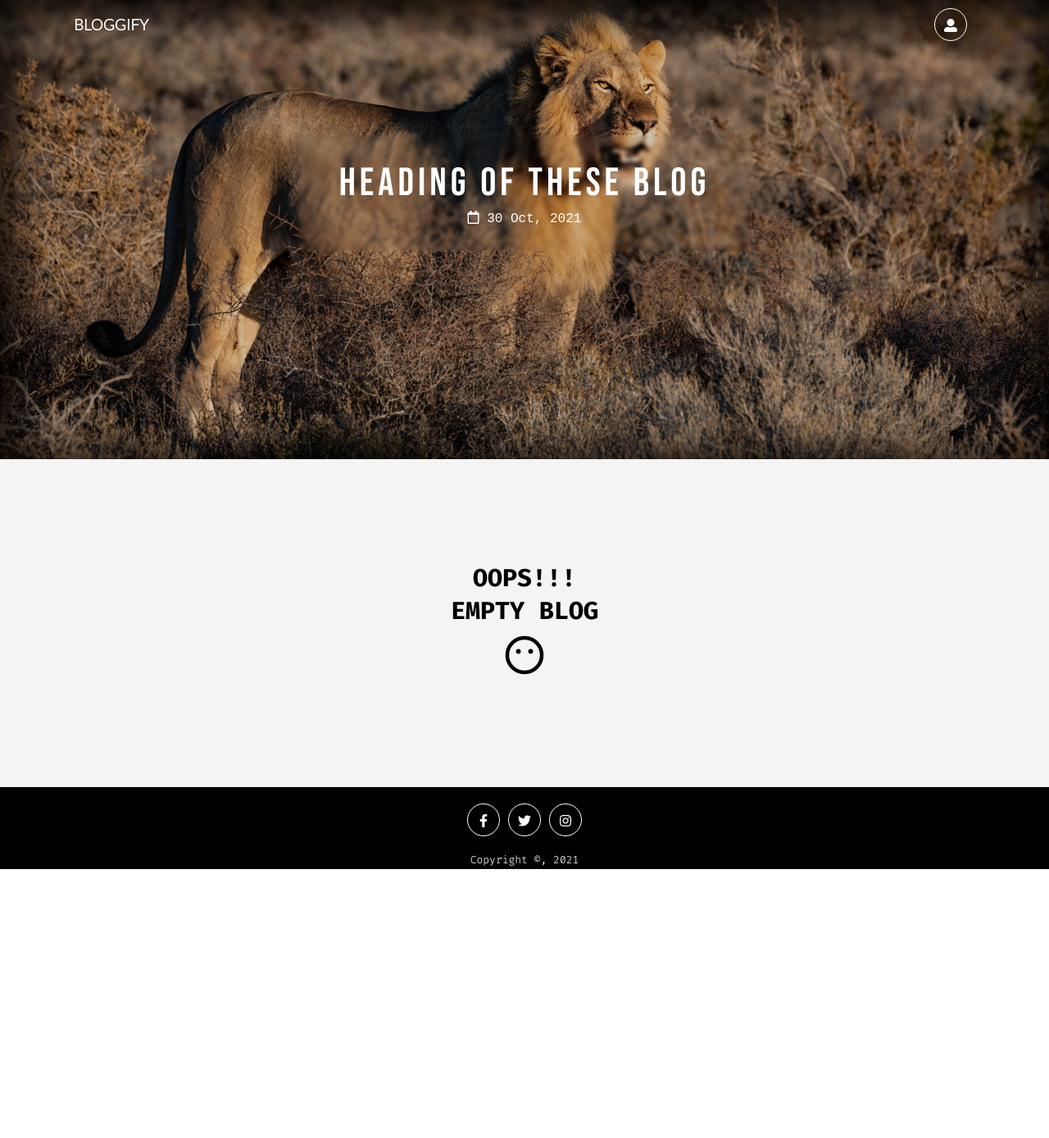
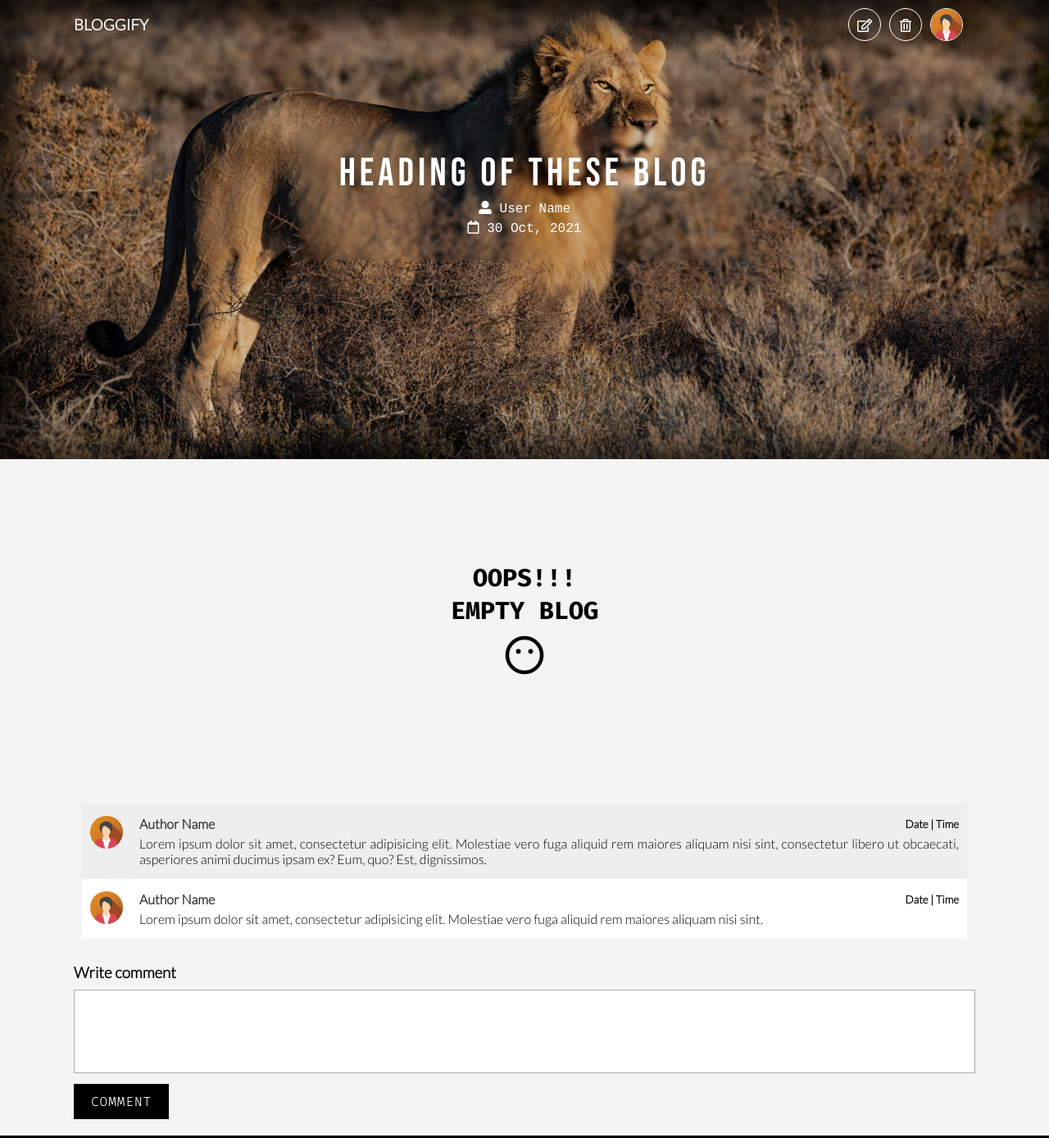
Before and after one commit to Suvankar017/Bloggify, a plain HTML site: page blog.html in a window 1280 px wide. Shown: the top 1388 px of the page at 82% size. Before the commit the page ends 1060 px from the top, so only its background shows below. Drawn offline with Linux system fonts and the light colour scheme.

Commit message:
Added Edit Page & Minor Changes

```diff
--- a/CSS/blog.css
+++ b/CSS/blog.css
@@ -65,6 +65,10 @@ a{
     align-items: center;
 }
 
+.main-nav .right-menu li{
+    margin: 0 5px;
+}
+
 .main-nav .right-menu li a{
     width: 40px;
     height: 40px;
@@ -74,12 +78,21 @@ a{
     border: 1px solid #fff;
     border-radius: 50%;
     transition: all .2s ease-in-out;
+    position: relative;
+    overflow: hidden;
 }
 
 .main-nav .right-menu li a:hover{
     border-radius: 0;
     background-color: #fff;
     color: #000;
+}
+
+.main-nav .right-menu .profile-img{
+    width: 100%;
+    height: 100%;
+    object-fit: cover;
+    z-index: 1;
 }
 
 /* Main -> Showcase */
@@ -123,6 +136,11 @@ a{
     position: relative;
 }
 
+.blog p{
+    text-align: justify;
+    font-size: 17px;
+}
+
 /* Blog -> Empty Blog */
 .blog .empty-blog{
     display: none;
@@ -148,6 +166,87 @@ a{
 .empty-blog i{
     margin-top: 10px;
     font-size: 3rem;
+}
+
+/* Comments */
+.comment-area{
+    background: #f4f4f4;
+    padding: 20px 0;
+}
+
+.comment-area .comment-box{
+    display: flex;
+    margin: 0 10px;
+    padding: 15px 0;
+}
+
+.comment-area .comment-box:nth-child(even){
+    background-color: #fff;
+}
+
+.comment-area .comment-box:nth-child(odd){
+    background-color: #eee;
+}
+
+.comment-box img{
+    width: 40px;
+    height: 40px;
+    object-fit: cover;
+    border-radius: 50%;
+    margin: 0 10px;
+}
+
+.comment-box .details{
+    margin: 0 10px;
+    width: 100%;
+}
+
+.comment-box .details header{
+    display: flex;
+    justify-content: space-between;
+    align-items: center;
+}
+
+.comment-box a:hover{
+    color: #5ad67d;
+}
+
+.comment-box p{
+    margin-top: 5px;
+    text-align: justify;
+}
+
+.comment-area form{
+    margin-top: 30px;
+}
+
+.comment-area form textarea{
+    width: 100%;
+    margin: 10px 0;
+    outline: none;
+    border: 1px solid #aaa;
+    resize: none;
+    padding: 5px 20px;
+    font-size: 16px;
+}
+
+.comment-area form input[type=submit]{
+    padding: 10px 20px;
+    font-family: Fira-Code;
+    letter-spacing: 1px;
+    font-weight: lighter;
+    font-size: 1rem;
+    text-transform: uppercase;
+    border: 1px solid #000;
+    cursor: pointer;
+    background-color: #000;
+    color: #fff;
+    transition: all .3s;
+}
+
+.comment-area form input[type=submit]:hover{
+    background-color: #fff;
+    color: #000;
 }
 
 /* Footer */
--- /dev/null
+++ b/CSS/edit.css
@@ -0,0 +1,189 @@
+@import url("../CSS/fonts.css");
+
+*{
+    box-sizing: border-box;
+    margin: 0;
+    padding: 0;
+}
+
+body{
+    font-family: Lato-Light, sans-serif;
+}
+
+ul{
+    list-style: none;
+}
+
+a{
+    text-decoration: none;
+    color: #333;
+}
+
+.container{
+    margin: auto;
+    width: 90%;
+    height: 100%;
+    max-width: 1100px;
+}
+
+/* Main */
+.main{
+    height: 70vh;
+    color: #fff;
+    position: relative;
+    background-color: rgba(0, 0, 0, .2);
+    background-blend-mode: overlay;
+    box-shadow: inset 20px 20px 50px rgba(0, 0, 0, .7), inset -10px -10px 50px rgba(0, 0, 0, .7);
+}
+
+.main img{
+    display: block;
+    width: 100%;
+    height: 100%;
+    object-fit: cover;
+    position: absolute;
+    z-index: -1;
+}
+
+/* Main -> Nav */
+.main .main-nav{
+    height: 60px;
+    display: flex;
+    justify-content: space-between;
+    align-items: center;
+    position: relative;
+}
+
+.main-nav a{
+    color: #fff;
+}
+
+.main-nav .right-menu{
+    margin-right: 10px;
+    display: flex;
+    justify-content: center;
+    align-items: center;
+}
+
+.main-nav .right-menu li{
+    margin: 0 5px;
+}
+
+.main-nav .right-menu li a{
+    width: 40px;
+    height: 40px;
+    line-height: 40px;
+    text-align: center;
+    display: block;
+    border: 1px solid #fff;
+    border-radius: 50%;
+    transition: all .2s ease-in-out;
+    position: relative;
+    overflow: hidden;
+}
+
+.main-nav .right-menu li a:hover{
+    border-radius: 0;
+    background-color: #fff;
+    color: #000;
+}
+
+.main-nav .right-menu .profile-img{
+    width: 100%;
+    height: 100%;
+    object-fit: cover;
+    z-index: 1;
+}
+
+/* Main -> Showcase */
+.showcase{
+    height: 350px;
+    display: flex;
+    justify-content: center;
+    align-items: center;
+}
+
+.showcase .title{
+    padding: 30px 50px;
+    border-radius: 10px;
+    backdrop-filter: blur(2px);
+    display: flex;
+    flex-direction: column;
+    justify-content: center;
+    align-items: center;
+    text-align: center;
+}
+
+.showcase .title h1{
+    font-size: 3rem;
+    font-family: Bebas-Neue;
+    font-weight: lighter;
+    text-align: center;
+    letter-spacing: 5px;
+}
+
+.showcase .title p{
+    margin-top: 5px;
+    font-size: 1rem;
+    font-family: monospace;
+    font-weight: lighter;
+}
+
+/* Editor */
+.editor{
+    background: rgb(255, 231, 248) url("../Assets/Images/Pattern.png") repeat fixed center center;
+    background-blend-mode: soft-light;
+}
+
+.editor form{
+    padding: 30px 0;
+}
+
+.editor form .item{
+    margin: 20px 0;
+}
+
+.editor form .item h1{
+    text-transform: uppercase;
+    font-size: 1.2rem;
+    font-family: Fira-Code;
+    letter-spacing: 2px;
+    font-weight: lighter;
+    margin-bottom: 5px;
+}
+
+.editor form input{
+    width: 100%;
+    padding: 10px 10px;
+    border: 1px solid #ccc;
+    font-size: 1rem;
+}
+
+.editor form input:focus{
+    border: 1px solid #555;
+    outline: none;
+}
+
+.editor form input[type=submit]{
+    width: auto;
+    margin: 10px 0;
+    padding: 10px 20px;
+    text-transform: uppercase;
+    font-family: Fira-Code;
+    letter-spacing: 1px;
+    border: 1px solid #000;
+    color: #fff;
+    background-color: #000;
+    cursor: pointer;
+    transition: all .5s;
+    border-radius: 5px;
+}
+
+.editor form input[type=submit]:hover{
+    background-color: #fff;
+    color: #000;
+}
+
+.hide{
+    display: none;
+}
--- a/CSS/user.css
+++ b/CSS/user.css
@@ -260,7 +260,7 @@ ul{
 }
 
 .profile .options .option-item{
-    margin-bottom: 20px;
+    margin-bottom: 10px;
     padding: 5px 0;
     display: flex;
     justify-content: flex-start;
@@ -282,6 +282,7 @@ ul{
     font-weight: lighter;
     font-size: 1.1rem;
     letter-spacing: .06em;
+    text-transform: uppercase;
 }
 
 .profile .options .option-item:hover{
--- a/blog.html
+++ b/blog.html
@@ -20,7 +20,21 @@
                 <a href="index.html"><h1>BLOGGIFY</h1></a>
                 <ul class="right-menu">
                     <li>
-                        <a href="user.html"><i class="fas fa-user-alt"></i></a>
+                        <a href="#">
+                            <i class="far fa-edit"></i>
+                        </a>
+                    </li>
+                    <li>
+                        <a href="#">
+                            <i class="far fa-trash-alt"></i>
+                        </a>
+                    </li>
+                    <li>
+                        <a href="user.html">
+                            <!-- <i class="fas fa-user-alt"></i> -->
+
+                            <img class="profile-img" src="./Assets/Images/Icons/AvatarIcon.png" alt="User Profile Image">
+                        </a>
                     </li>
                 </ul>
             </nav>
@@ -29,6 +43,10 @@
             <header class="showcase">
                 <div class="title">
                     <h1>Heading of these blog</h1>
+                    <h4>
+                        <i class="fas fa-user-alt"></i>
+                        User Name
+                    </h4>
                     <h4>
                         <i class="far fa-calendar"></i>
                         30 Oct, 2021
@@ -52,6 +70,50 @@
 
             <!-- Blog Code Here... -->
 
+        </div>
+    </section>
+
+    <!-- Comments Area -->
+    <section class="comment-area">
+        <div class="container">
+
+            <!-- Comment Boxes -->
+            <div class="comment-box">
+                <img src="./Assets/Images/Icons/AvatarIcon.png" alt="Avatar Icon">
+                <div class="details">
+                    <header>
+                        <a href="#">
+                            <h4>Author Name</h4>
+                        </a>
+                        <h5>Date | Time</h5>
+                    </header>
+                    <p>
+                        Lorem ipsum dolor sit amet, consectetur adipisicing elit. Molestiae vero fuga aliquid rem maiores aliquam nisi sint, consectetur libero ut obcaecati, asperiores animi ducimus ipsam ex? Eum, quo? Est, dignissimos.
+                    </p>
+                </div>
+            </div>
+
+            <div class="comment-box">
+                <img src="./Assets/Images/Icons/AvatarIcon.png" alt="Avatar Icon">
+                <div class="details">
+                    <header>
+                        <a href="#">
+                            <h4>Author Name</h4>
+                        </a>
+                        <h5>Date | Time</h5>
+                    </header>
+                    <p>
+                        Lorem ipsum dolor sit amet, consectetur adipisicing elit. Molestiae vero fuga aliquid rem maiores aliquam nisi sint.
+                    </p>
+                </div>
+            </div>
+
+            <!-- Comment Form -->
+            <form action="">
+                <h3>Write comment</h3>
+                <textarea name="" id="" cols="30" rows="5"></textarea>
+                <input type="submit" value="Comment">
+            </form>
 
         </div>
     </section>
```
Also changed, not shown: edit.html (added, +102 -0 lines), user.html (+21 -11 lines).
